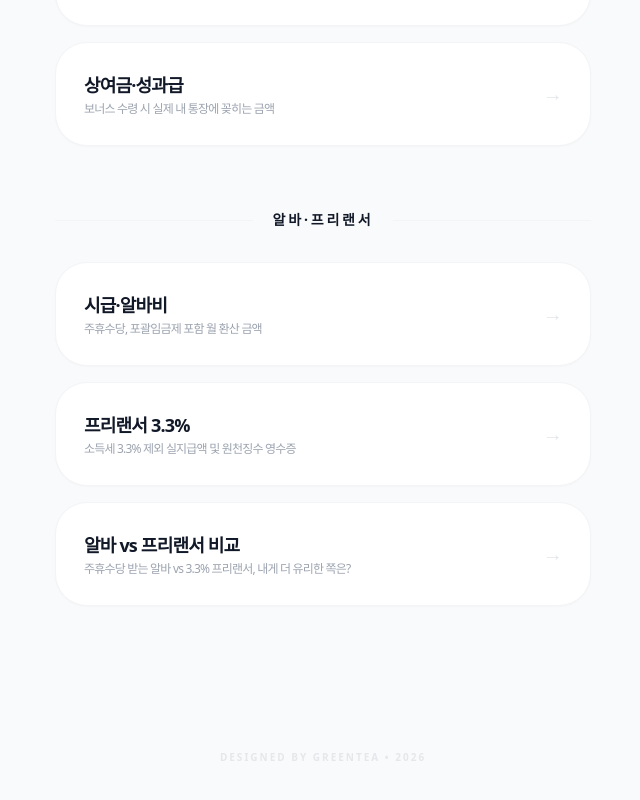
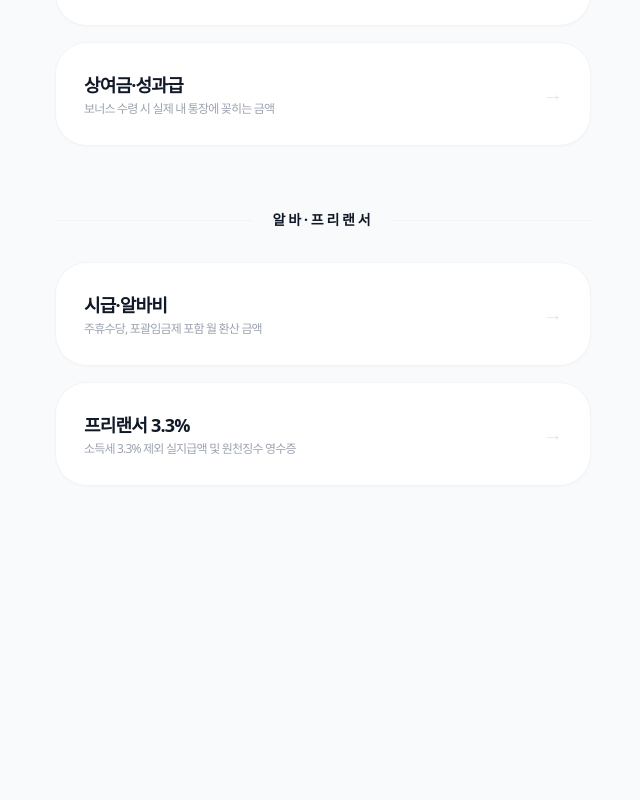
Before and after one commit to greentea2417/semogye-calculator, a Next.js app: page /business in a window 1280 px wide. Shown: the part 930-1730 px from the top of the page, without its empty margins (317-957 px from the left). After the commit the page ends 1480 px from the top, so only its background shows below. Built offline with nearby package versions, Linux system fonts and the light colour scheme; a web font is replaced by a local one.

Commit message:
design: 전 페이지 중앙 정렬, 한글화 및 호버 블루라인 통일

```diff
--- a/app/business/page.tsx
+++ b/app/business/page.tsx
@@ -3,69 +3,36 @@
 import Link from "next/link";
 
 const BUSINESS_TOOLS = [
-  {
-    category: "사장님 필수",
-    tools: [
-      { title: "주휴수당 계산기", description: "알바생 급여 산정 및 법정 수당 체크", href: "/holiday-pay" },
-      { title: "4대보험 계산기 (사업주)", description: "사업주 부담분 포함 총 노무비 계산", href: "/employer-insurance" },
-    ],
-  },
-  {
-    category: "금융·대출", // 대출 섹션 독립
-    tools: [
-      { title: "대출부담률 계산기", description: "월 소득 대비 원리금 상환 비율(DSR) 체크", href: "/loan-ratio" },
-    ],
-  },
-  {
-    category: "직장인 필수",
-    tools: [
-      { title: "월급 실수령액", description: "비과세, 부양가족 반영 4대보험·소득세 자동 계산", href: "/salary" },
-      { title: "상여금·성과급", description: "보너스 수령 시 실제 내 통장에 꽂히는 금액", href: "/bonus" },
-    ],
-  },
-  {
-    category: "알바·프리랜서",
-    tools: [
-      { title: "시급·알바비", description: "주휴수당, 포괄임금제 포함 월 환산 금액", href: "/hourly" },
-      { title: "프리랜서 3.3%", description: "소득세 3.3% 제외 실지급액 및 원천징수 영수증", href: "/freelance" },
-      { title: "알바 vs 프리랜서 비교", description: "주휴수당 받는 알바 vs 3.3% 프리랜서, 내게 더 유리한 쪽은?", href: "/compare-job" },
-    ],
-  },
+  { category: "사장님 필수", tools: [{ title: "주휴수당 계산기", description: "알바생 급여 산정 및 법정 수당 체크", href: "/business/holiday-pay" }, { title: "4대보험 계산기 (사업주)", description: "사업주 부담분 포함 총 노무비 계산", href: "/business/employer-insurance" }] },
+  { category: "금융·대출", tools: [{ title: "대출부담률 계산기", description: "월 소득 대비 원리금 상환 비율(DSR) 체크", href: "/business/loan-ratio" }] },
+  { category: "직장인 필수", tools: [{ title: "월급 실수령액", description: "비과세, 부양가족 반영 4대보험·소득세 자동 계산", href: "/business/salary" }, { title: "상여금·성과급", description: "보너스 수령 시 실제 내 통장에 꽂히는 금액", href: "/business/bonus" }] },
+  { category: "알바·프리랜서", tools: [{ title: "시급·알바비", description: "주휴수당, 포괄임금제 포함 월 환산 금액", href: "/business/hourly" }, { title: "프리랜서 3.3%", description: "소득세 3.3% 제외 실지급액 및 원천징수 영수증", href: "/business/freelance" }] },
 ];
 
 export default function BusinessPage() {
   return (
     <main className="max-w-xl mx-auto px-5 py-16 space-y-16">
-      <section className="space-y-2 text-center">
+      <section className="text-center space-y-2">
         <h1 className="text-3xl font-black text-gray-900 tracking-tighter">비즈니스·금융</h1>
-        <p className="text-sm text-gray-400 font-medium">직장인부터 프리랜서까지, 정교한 정산 도구</p>
+        <p className="text-sm text-gray-400 font-medium">정교한 정산 도구</p>
       </section>
-
       <div className="space-y-16">
         {BUSINESS_TOOLS.map((group, idx) => (
           <section key={idx} className="space-y-8">
-            {/* 카테고리 헤더: 폰트 크기 키우고(sm) 더 두껍게(black) 수정 */}
             <div className="flex items-center space-x-5">
               <div className="h-[1px] flex-1 bg-gray-100"></div>
-              <span className="text-sm font-black text-gray-900 uppercase tracking-[0.2em]">
-                {group.category}
-              </span>
+              <span className="text-sm font-black text-gray-900 uppercase tracking-[0.2em]">{group.category}</span>
               <div className="h-[1px] flex-1 bg-gray-100"></div>
             </div>
-
             <div className="grid grid-cols-1 gap-4">
               {group.tools.map((tool, tIdx) => (
-                <Link
-                  key={tIdx}
-                  href={tool.href}
-                  className="group block bg-white border border-gray-100 p-7 rounded-[32px] hover:border-gray-900 transition-all duration-300 shadow-sm shadow-gray-200/20"
-                >
-                  <div className="flex justify-between items-center">
+                <Link key={tIdx} href={tool.href} className="group block bg-white border border-gray-100 p-7 rounded-[32px] hover:border-blue-600 transition-all duration-300 shadow-sm shadow-gray-200/20">
+                  <div className="flex justify-between items-center text-left">
                     <div className="space-y-0.5">
                       <h3 className="font-bold text-lg text-gray-900">{tool.title}</h3>
                       <p className="text-xs text-gray-400 font-medium">{tool.description}</p>
                     </div>
-                    <span className="text-xl text-gray-200 group-hover:text-gray-900 transition-colors transform group-hover:translate-x-1 duration-300">→</span>
+                    <span className="text-xl text-gray-200 group-hover:text-blue-600 transition-colors transform group-hover:translate-x-1 duration-300">→</span>
                   </div>
                 </Link>
               ))}
@@ -73,10 +40,6 @@ export default function BusinessPage() {
           </section>
         ))}
       </div>
-
-      <footer className="pt-20 text-center">
-        <p className="text-[10px] font-bold text-gray-200 uppercase tracking-[0.2em]">Designed by greentea • 2026</p>
-      </footer>
     </main>
   );
 }
--- a/app/life/page.tsx
+++ b/app/life/page.tsx
@@ -3,56 +3,34 @@
 import Link from "next/link";
 
 const LIFE_TOOLS = [
-  {
-    category: "학업·자기계발",
-    tools: [
-      { title: "학점 계산기", description: "과목별 성적 입력 후 평균 평점 확인", href: "/life/gpa" },
-      // 404 방지를 위해 정확한 경로 확인 (프로젝트 구조가 /app/life/... 라면 아래 경로가 맞습니다)
-      { title: "인생 낭비 환산기", description: "스마트폰 사용 시간으로 본 인생의 기회비용", href: "/life/waste-time" },
-    ],
-  },
-  {
-    category: "건강·저속노화",
-    tools: [
-      { title: "내 몸 나이 (생체 나이)", description: "생활 습관 기반 나의 생물학적 나이 측정", href: "/life/body-age" },
-      { title: "키빼몸·BMI", description: "신체 지표를 통한 권장 체질량 및 체중 체크", href: "/life/bmi" },
-    ],
-  },
+  { category: "학업·자기계발", tools: [{ title: "학점 계산기", description: "과목별 성적 입력 후 평균 평점 확인", href: "/life/gpa" }, { title: "인생 낭비 환산기", description: "스마트폰 사용 시간으로 본 인생의 기회비용", href: "/life/waste-time" }] },
+  { category: "건강·저속노화", tools: [{ title: "내 몸 나이 (생체 나이)", description: "생활 습관 기반 나의 생물학적 나이 측정", href: "/life/body-age" }, { title: "키빼몸·BMI", description: "신체 지표를 통한 권장 체질량 및 체중 체크", href: "/life/bmi" }] },
 ];
 
 export default function LifePage() {
   return (
     <main className="max-w-xl mx-auto px-5 py-16 space-y-16">
-      <section className="space-y-2 text-center">
-        <h1 className="text-3xl font-black text-gray-900 tracking-tighter">라이프</h1>
+      <section className="text-center space-y-2">
+        <h1 className="text-3xl font-black text-gray-900 tracking-tighter">라이프·건강</h1>
         <p className="text-sm text-gray-400 font-medium">일상의 가치를 숫자로 환산하는 도구</p>
       </section>
-
       <div className="space-y-16">
         {LIFE_TOOLS.map((group, idx) => (
           <section key={idx} className="space-y-8">
-            {/* 비즈니스와 동일하게 text-sm + font-black으로 강화 */}
             <div className="flex items-center space-x-5">
               <div className="h-[1px] flex-1 bg-gray-100"></div>
-              <span className="text-sm font-black text-gray-900 uppercase tracking-[0.2em]">
-                {group.category}
-              </span>
+              <span className="text-sm font-black text-gray-900 uppercase tracking-[0.2em]">{group.category}</span>
               <div className="h-[1px] flex-1 bg-gray-100"></div>
             </div>
-
             <div className="grid grid-cols-1 gap-4">
               {group.tools.map((tool, tIdx) => (
-                <Link
-                  key={tIdx}
-                  href={tool.href}
-                  className="group block bg-white border border-gray-100 p-7 rounded-[32px] hover:border-gray-900 transition-all duration-300 shadow-sm shadow-gray-200/20"
-                >
-                  <div className="flex justify-between items-center">
+                <Link key={tIdx} href={tool.href} className="group block bg-white border border-gray-100 p-7 rounded-[32px] hover:border-blue-600 transition-all duration-300 shadow-sm shadow-gray-200/20">
+                  <div className="flex justify-between items-center text-left">
                     <div className="space-y-0.5">
                       <h3 className="font-bold text-lg text-gray-900">{tool.title}</h3>
                       <p className="text-xs text-gray-400 font-medium">{tool.description}</p>
                     </div>
-                    <span className="text-xl text-gray-200 group-hover:text-gray-900 transition-colors transform group-hover:translate-x-1 duration-300">→</span>
+                    <span className="text-xl text-gray-200 group-hover:text-blue-600 transition-colors transform group-hover:translate-x-1 duration-300">→</span>
                   </div>
                 </Link>
               ))}
@@ -60,10 +38,6 @@ export default function LifePage() {
           </section>
         ))}
       </div>
-
-      <footer className="pt-20 text-center">
-        <p className="text-[10px] font-bold text-gray-200 uppercase tracking-[0.2em]">Designed by greentea • 2026</p>
-      </footer>
     </main>
   );
 }
--- a/app/page.tsx
+++ b/app/page.tsx
@@ -18,10 +18,10 @@ const MAIN_CATEGORIES = [
 export default function Home() {
   return (
     <main className="max-w-xl mx-auto px-5 py-24 space-y-20">
-      {/* 히어로 섹션 - 중앙 정렬 강화 */}
+      {/* 히어로 섹션 - 한국어로 복구 및 중앙 정렬 */}
       <section className="flex flex-col items-center text-center space-y-4">
         <h1 className="text-5xl font-black text-gray-900 tracking-tighter italic">
-          SEMOGYE
+          세모계
         </h1>
         <p className="text-sm text-gray-400 font-medium tracking-widest uppercase">
           Everything is Calculable
@@ -31,11 +31,11 @@ export default function Home() {
       {/* 카테고리 선택 섹션 */}
       <div className="space-y-16">
         <section className="space-y-8">
-          {/* 중앙 정렬된 볼드 카테고리 헤더 */}
+          {/* 중앙 정렬된 볼드 카테고리 헤더 - 한국어 복구 */}
           <div className="flex items-center space-x-5">
             <div className="h-[1px] flex-1 bg-gray-100"></div>
             <span className="text-sm font-black text-gray-900 uppercase tracking-[0.2em]">
-              SELECT CATEGORY
+              카테고리 선택
             </span>
             <div className="h-[1px] flex-1 bg-gray-100"></div>
           </div>
@@ -45,18 +45,19 @@ export default function Home() {
               <Link
                 key={idx}
                 href={item.href}
-                className="group block bg-white border border-gray-100 p-9 rounded-[40px] hover:border-gray-900 transition-all duration-300 shadow-sm shadow-gray-200/20"
+                className="group block bg-white border border-gray-100 p-9 rounded-[40px] hover:border-blue-600 transition-all duration-300 shadow-sm shadow-gray-200/20"
               >
                 <div className="flex justify-between items-center">
                   <div className="text-left space-y-2">
-                    <h3 className="font-black text-2xl text-gray-900 italic tracking-tight group-hover:text-blue-600 transition-colors">
+                    {/* 호버 시 폰트 변화 없이 파란색 라인만 뜨도록 설정 */}
+                    <h3 className="font-black text-2xl text-gray-900 italic tracking-tight transition-colors">
                       {item.category}
                     </h3>
                     <p className="text-xs text-gray-400 font-medium">
                       {item.description}
                     </p>
                   </div>
-                  <span className="text-2xl text-gray-200 group-hover:text-gray-900 transition-colors transform group-hover:translate-x-1 duration-300">
+                  <span className="text-2xl text-gray-200 group-hover:text-blue-600 transition-colors transform group-hover:translate-x-1 duration-300">
                     →
                   </span>
                 </div>
```
